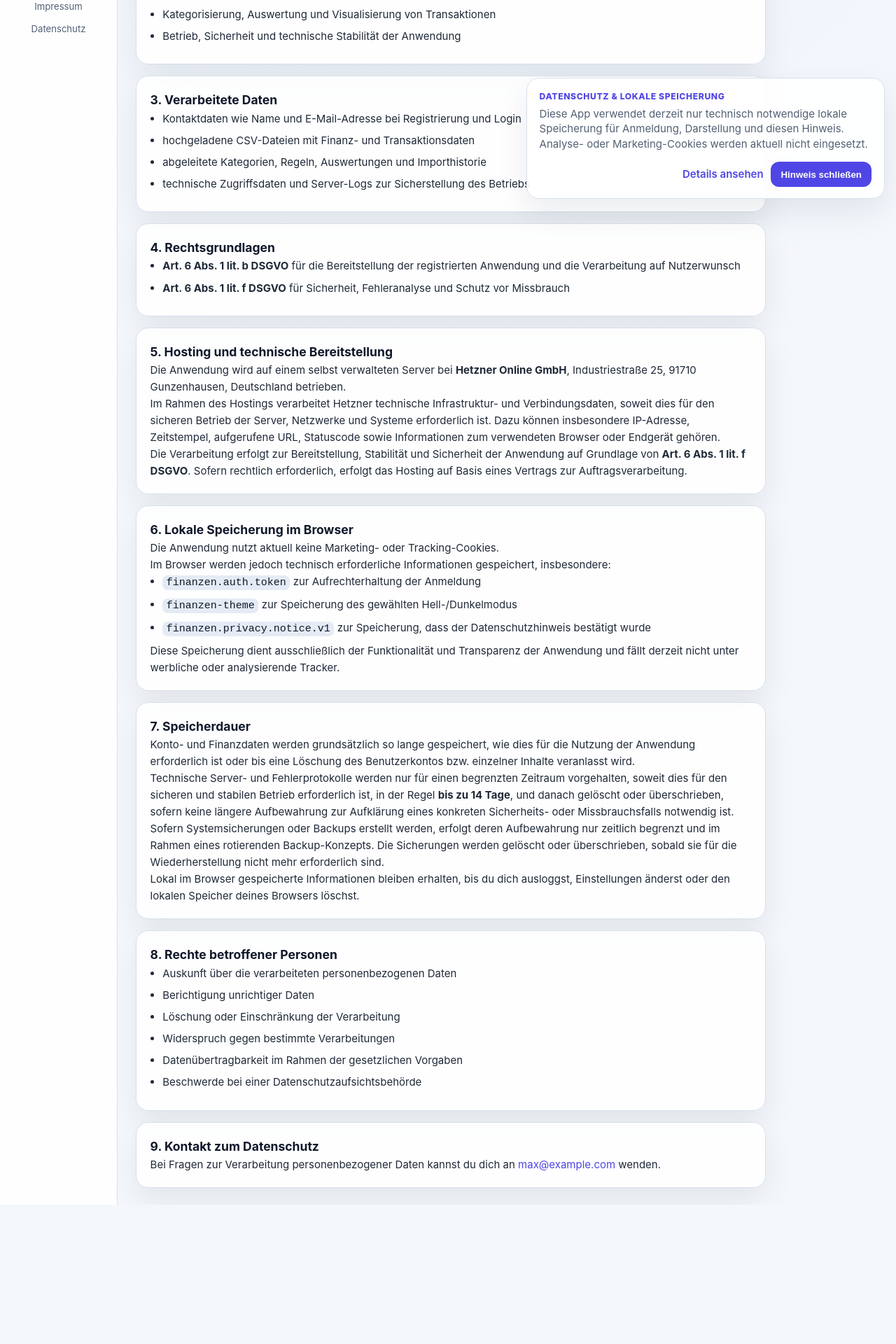
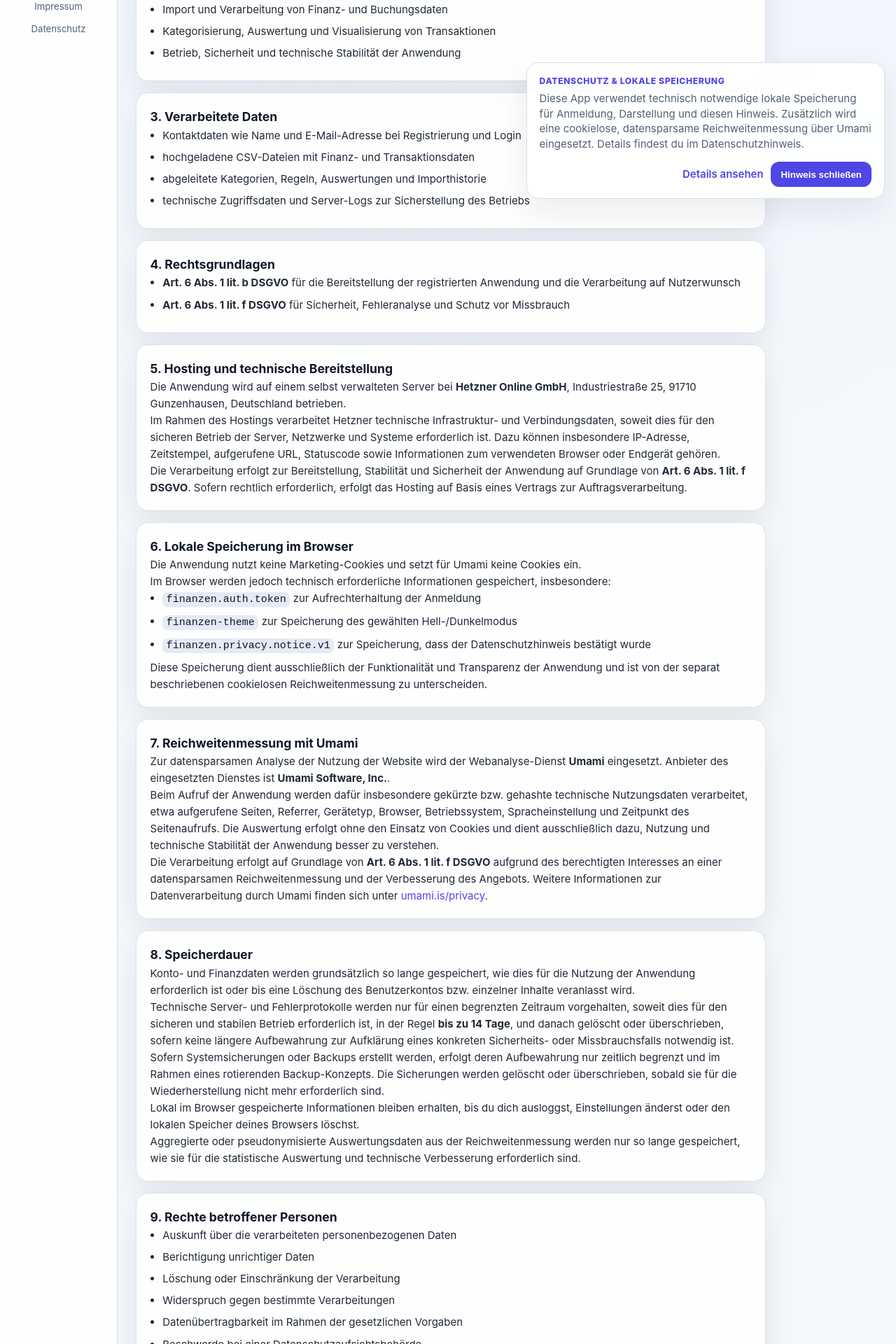
Before and after one commit to elmohuppi-stack/finanzen, a Vue app in the folder frontend/: page /datenschutz in a window 1280 px wide. Shown: the part 500-2420 px from the top of the page at 70% size. Before the commit the page ends 2221 px from the top, so only its background shows below. Built offline with nearby package versions, Linux system fonts and the light colour scheme; no server answers.

Commit message:
Add Umami tracking disclosure

```diff
--- a/frontend/index.html
+++ b/frontend/index.html
@@ -4,6 +4,11 @@
     <meta charset="UTF-8" />
     <link rel="icon" href="/favicon.ico" />
     <meta name="viewport" content="width=device-width, initial-scale=1.0" />
+    <script
+      defer
+      src="https://cloud.umami.is/script.js"
+      data-website-id="7efb3232-23f5-4c8e-b979-7ab554303f59"
+    ></script>
     <title>Finanzcockpit</title>
   </head>
   <body>
--- a/frontend/src/components/PrivacyConsentBanner.vue
+++ b/frontend/src/components/PrivacyConsentBanner.vue
@@ -21,9 +21,9 @@ onMounted(() => {
       <div class="privacy-banner__content">
         <p class="privacy-banner__eyebrow">Datenschutz & lokale Speicherung</p>
         <p class="privacy-banner__text">
-          Diese App verwendet derzeit nur technisch notwendige lokale Speicherung für Anmeldung,
-          Darstellung und diesen Hinweis. Analyse- oder Marketing-Cookies werden aktuell nicht
-          eingesetzt.
+          Diese App verwendet technisch notwendige lokale Speicherung für Anmeldung, Darstellung
+          und diesen Hinweis. Zusätzlich wird eine cookielose, datensparsame Reichweitenmessung
+          über Umami eingesetzt. Details findest du im Datenschutzhinweis.
         </p>
       </div>
 
--- a/frontend/src/views/PrivacyView.vue
+++ b/frontend/src/views/PrivacyView.vue
@@ -9,10 +9,11 @@ import { legalContact } from '@/lib/legal'
       <h2>Informationen zur Datenverarbeitung</h2>
       <p>
         Diese Datenschutzerklärung beschreibt die wesentlichen Verarbeitungen in
-        <strong>Finanzcockpit</strong>. Bitte prüfe die Inhalte vor einem öffentlichen Livegang und
+        <strong>Finanzcockpit</strong>, einschließlich der eingesetzten cookielosen
+        Reichweitenmessung mit Umami. Bitte prüfe die Inhalte vor einem öffentlichen Livegang und
         ergänze ggf. fehlende organisatorische Details.
       </p>
-      <p class="meta">Stand: 7. April 2026</p>
+      <p class="meta">Stand: 10. Mai 2026</p>
     </article>
 
     <article class="card">
@@ -90,7 +91,7 @@ import { legalContact } from '@/lib/legal'
 
     <article class="card">
       <h3>6. Lokale Speicherung im Browser</h3>
-      <p>Die Anwendung nutzt aktuell keine Marketing- oder Tracking-Cookies.</p>
+      <p>Die Anwendung nutzt keine Marketing-Cookies und setzt für Umami keine Cookies ein.</p>
       <p>
         Im Browser werden jedoch technisch erforderliche Informationen gespeichert, insbesondere:
       </p>
@@ -104,12 +105,35 @@ import { legalContact } from '@/lib/legal'
       </ul>
       <p>
         Diese Speicherung dient ausschließlich der Funktionalität und Transparenz der Anwendung und
-        fällt derzeit nicht unter werbliche oder analysierende Tracker.
+        ist von der separat beschriebenen cookielosen Reichweitenmessung zu unterscheiden.
       </p>
     </article>
 
     <article class="card">
-      <h3>7. Speicherdauer</h3>
+      <h3>7. Reichweitenmessung mit Umami</h3>
+      <p>
+        Zur datensparsamen Analyse der Nutzung der Website wird der Webanalyse-Dienst
+        <strong>Umami</strong> eingesetzt. Anbieter des eingesetzten Dienstes ist
+        <strong>Umami Software, Inc.</strong>.
+      </p>
+      <p>
+        Beim Aufruf der Anwendung werden dafür insbesondere gekürzte bzw. gehashte technische
+        Nutzungsdaten verarbeitet, etwa aufgerufene Seiten, Referrer, Gerätetyp, Browser,
+        Betriebssystem, Spracheinstellung und Zeitpunkt des Seitenaufrufs. Die Auswertung erfolgt
+        ohne den Einsatz von Cookies und dient ausschließlich dazu, Nutzung und technische
+        Stabilität der Anwendung besser zu verstehen.
+      </p>
+      <p>
+        Die Verarbeitung erfolgt auf Grundlage von <strong>Art. 6 Abs. 1 lit. f DSGVO</strong>
+        aufgrund des berechtigten Interesses an einer datensparsamen Reichweitenmessung und der
+        Verbesserung des Angebots. Weitere Informationen zur Datenverarbeitung durch Umami finden
+        sich unter
+        <a href="https://umami.is/privacy" target="_blank" rel="noreferrer">umami.is/privacy</a>.
+      </p>
+    </article>
+
+    <article class="card">
+      <h3>8. Speicherdauer</h3>
       <p>
         Konto- und Finanzdaten werden grundsätzlich so lange gespeichert, wie dies für die Nutzung
         der Anwendung erforderlich ist oder bis eine Löschung des Benutzerkontos bzw. einzelner
@@ -132,10 +156,15 @@ import { legalContact } from '@/lib/legal'
         Lokal im Browser gespeicherte Informationen bleiben erhalten, bis du dich ausloggst,
         Einstellungen änderst oder den lokalen Speicher deines Browsers löschst.
       </p>
+      <p>
+        Aggregierte oder pseudonymisierte Auswertungsdaten aus der Reichweitenmessung werden nur so
+        lange gespeichert, wie sie für die statistische Auswertung und technische Verbesserung
+        erforderlich sind.
+      </p>
     </article>
 
     <article class="card">
-      <h3>8. Rechte betroffener Personen</h3>
+      <h3>9. Rechte betroffener Personen</h3>
       <ul>
         <li>Auskunft über die verarbeiteten personenbezogenen Daten</li>
         <li>Berichtigung unrichtiger Daten</li>
@@ -147,7 +176,7 @@ import { legalContact } from '@/lib/legal'
     </article>
 
     <article class="card">
-      <h3>9. Kontakt zum Datenschutz</h3>
+      <h3>10. Kontakt zum Datenschutz</h3>
       <p>
         Bei Fragen zur Verarbeitung personenbezogener Daten kannst du dich an
         <a :href="legalContact.emailHref" :class="{ placeholder: !legalContact.emailConfigured }">
```
